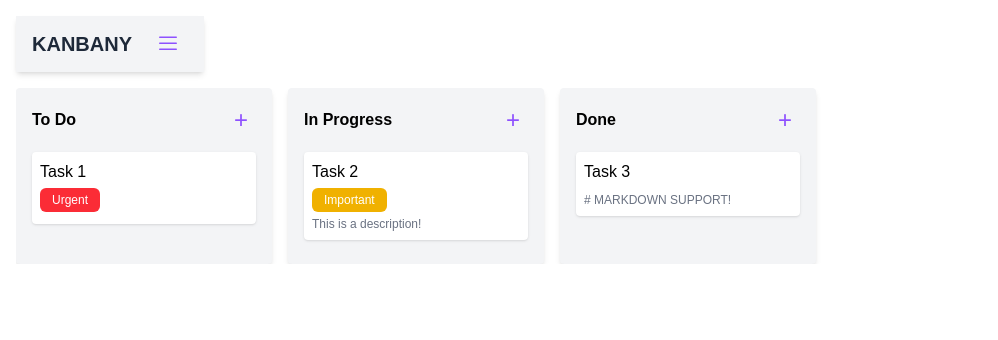
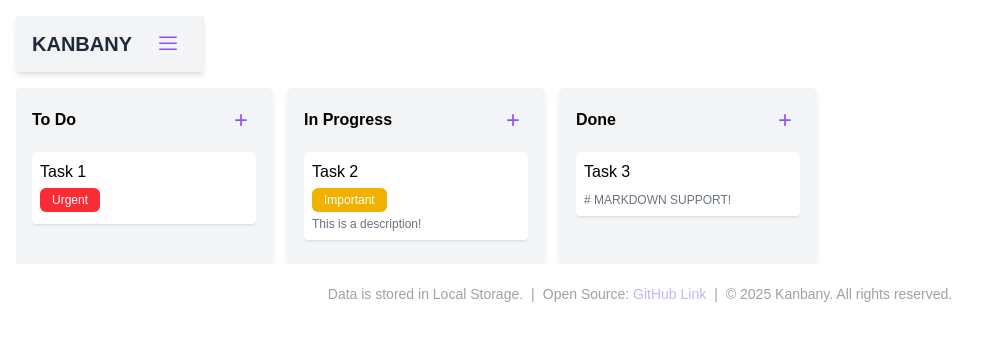
Before and after one commit to maxverwiebe/kanbany, a Next.js app: page / in a window 1280 px wide. Shown: the top 340 px of the page, without its empty margins (0-998 px from the left). Built offline with nearby package versions, Linux system fonts and the light colour scheme.

Commit message:
Add simple footer

```diff
--- a/components/Board.js
+++ b/components/Board.js
@@ -211,6 +211,26 @@ export default function Board() {
         </div>
       </div>
 
+      <footer className="w-full mt-5 text-center text-neutral-400 text-sm">
+        <p className="flex flex-wrap justify-center items-center gap-2">
+          <span>Data is stored in Local Storage.</span>
+          <span>|</span>
+          <span>
+            Open Source:&nbsp;
+            <a
+              className="text-violet-300 hover:underline"
+              href="https://github.com/maxverwiebe/kanbany"
+              target="_blank"
+              rel="noopener noreferrer"
+            >
+              GitHub Link
+            </a>
+          </span>
+          <span>|</span>
+          <span>© 2025 Kanbany. All rights reserved.</span>
+        </p>
+      </footer>
+
       {modalCardId && (
         <CardModal
           card={cards.find((c) => c.id === modalCardId)}
--- a/components/Column.js
+++ b/components/Column.js
@@ -36,7 +36,7 @@ export default function Column({ column }) {
         </button>
       </div>
 
-      <div className="flex-1">
+      <div className="flex-1 overflow-y-auto max-h-[70vh] overflow-show">
         {cards
           .filter((card) => card.columnId === column.id)
           .map((card) => (
```
